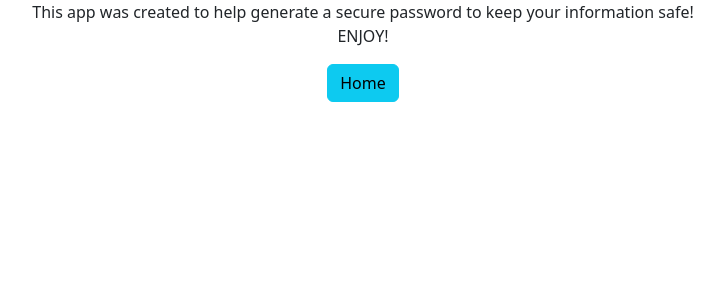
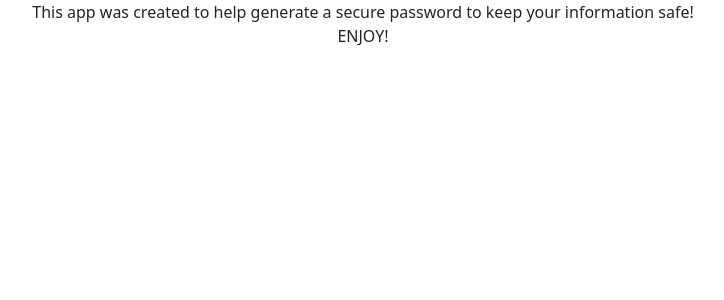
Before and after one commit to eacastUA/new-password-generator, a Django app: page /about/ in a window 1280 px wide. Shown: the top 300 px of the page, without its empty margins (277-1001 px from the left). Run offline with Django 3.2, Linux system fonts and the light colour scheme.

Commit message:
Removed links again

```diff
--- a/generator/templates/generator/about.html
+++ b/generator/templates/generator/about.html
@@ -19,6 +19,5 @@
         </p>
 
     </body>
-    <a href ="{% url 'home' %}" class="btn btn-info">Home</a>
 </div>
 </html>
--- a/generator/templates/generator/home.html
+++ b/generator/templates/generator/home.html
@@ -32,7 +32,6 @@
     <input type="submit" value="Generate Password" class="btn btn-primary"></input>
     <br>
     <br>
-    <a href="{% url 'about' %}" class="btn btn-info">About</a>
 
 
 </form>
--- a/generator/templates/generator/password.html
+++ b/generator/templates/generator/password.html
@@ -2,5 +2,4 @@
 <div class="container text-center">
     <h2>PASSWORD GENERATOR</h2>
     <h2 class="alert alert-success">{{ password }}</h2>
-    <a href="{% url 'home' %}" class="btn btn-info">Home</a>
 </div>
```
